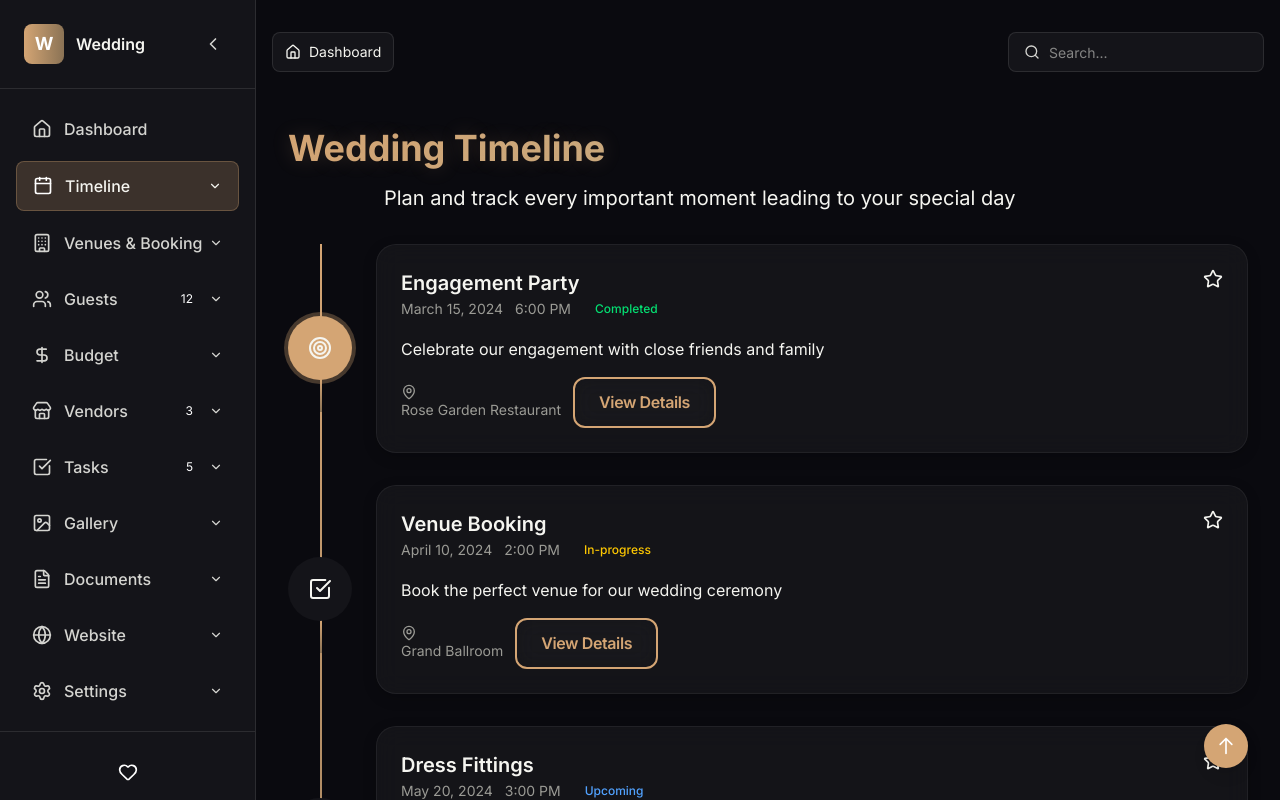
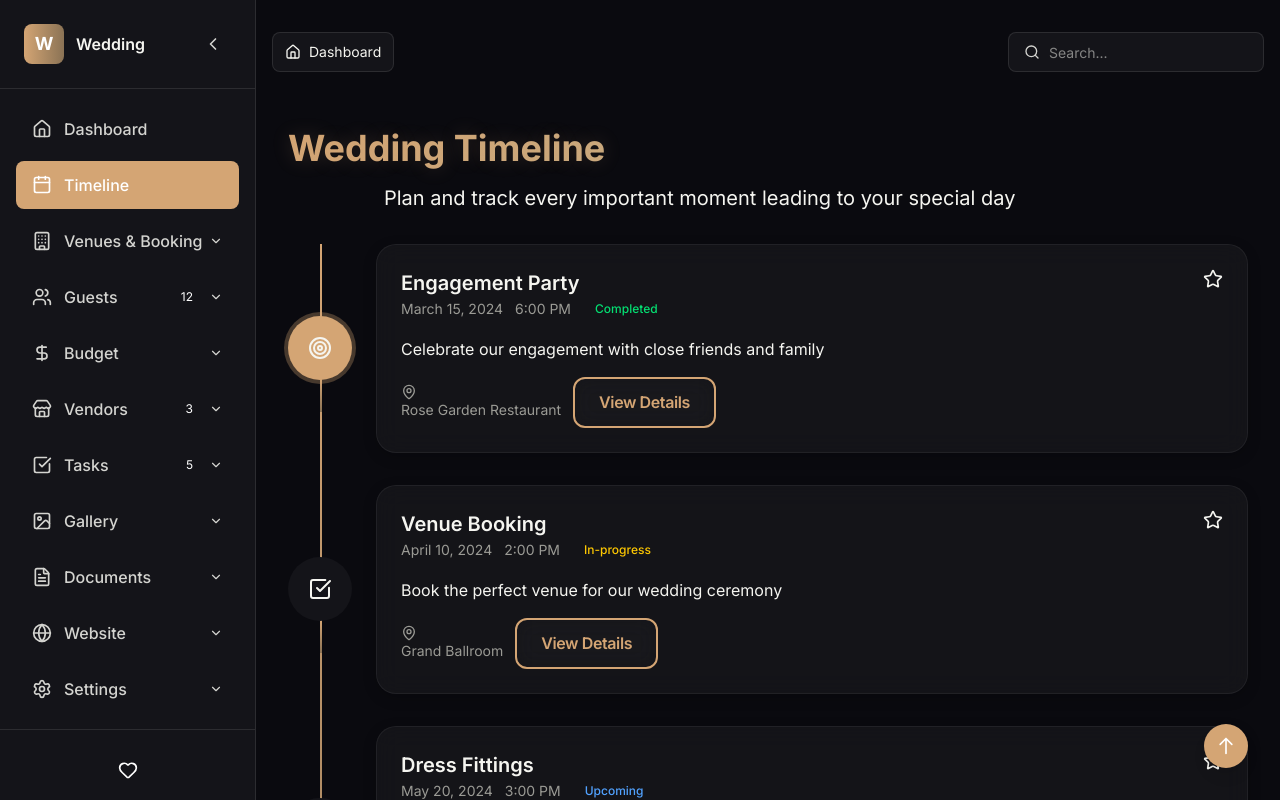
Before and after one commit to Harman8815/Saanjh, a Next.js app in the folder frontend/: page /dashboard/timeline in a window 1280 px wide. Shown: the top 800 px of the page. Built offline with nearby package versions, Linux system fonts and the light colour scheme; a web font is replaced by a local one.

Commit message:
refactor: remove sublist from Timeline sidebar item
- Remove 4 sub-items (Wedding Day, Engagement, Rehearsal, Showers)
- Timeline now directly links to /dashboard/timeline
- Simplifies navigation by removing expandable menu

```diff
--- a/frontend/components/dashboard/DashboardSidebar.tsx
+++ b/frontend/components/dashboard/DashboardSidebar.tsx
@@ -49,12 +49,6 @@ const sidebarItems: SidebarItem[] = [
     icon: Calendar,
     label: 'Timeline',
     href: '/dashboard/timeline',
-    subItems: [
-      { label: 'Wedding Day', href: '/dashboard/timeline/wedding' },
-      { label: 'Engagement', href: '/dashboard/timeline/engagement' },
-      { label: 'Rehearsal', href: '/dashboard/timeline/rehearsal' },
-      { label: 'Showers', href: '/dashboard/timeline/showers' },
-    ],
   },
   {
     icon: Building,
```
